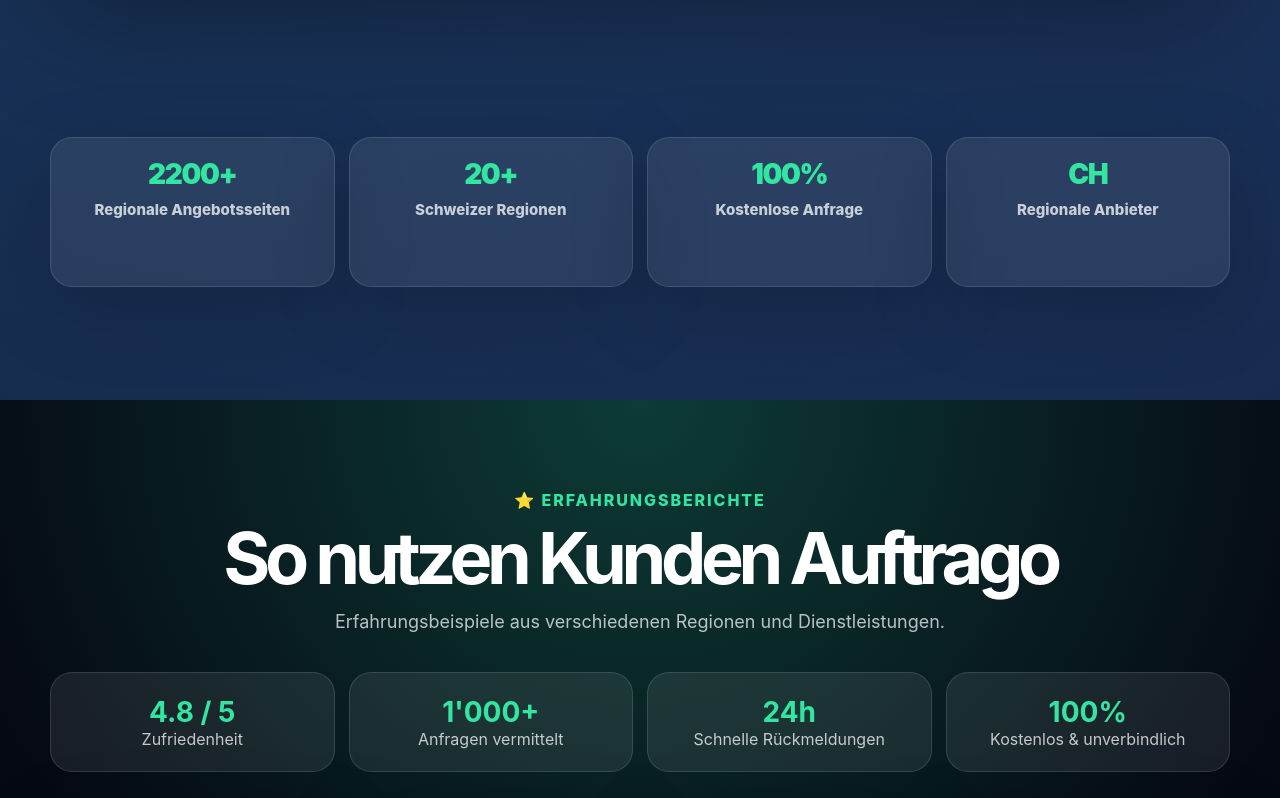
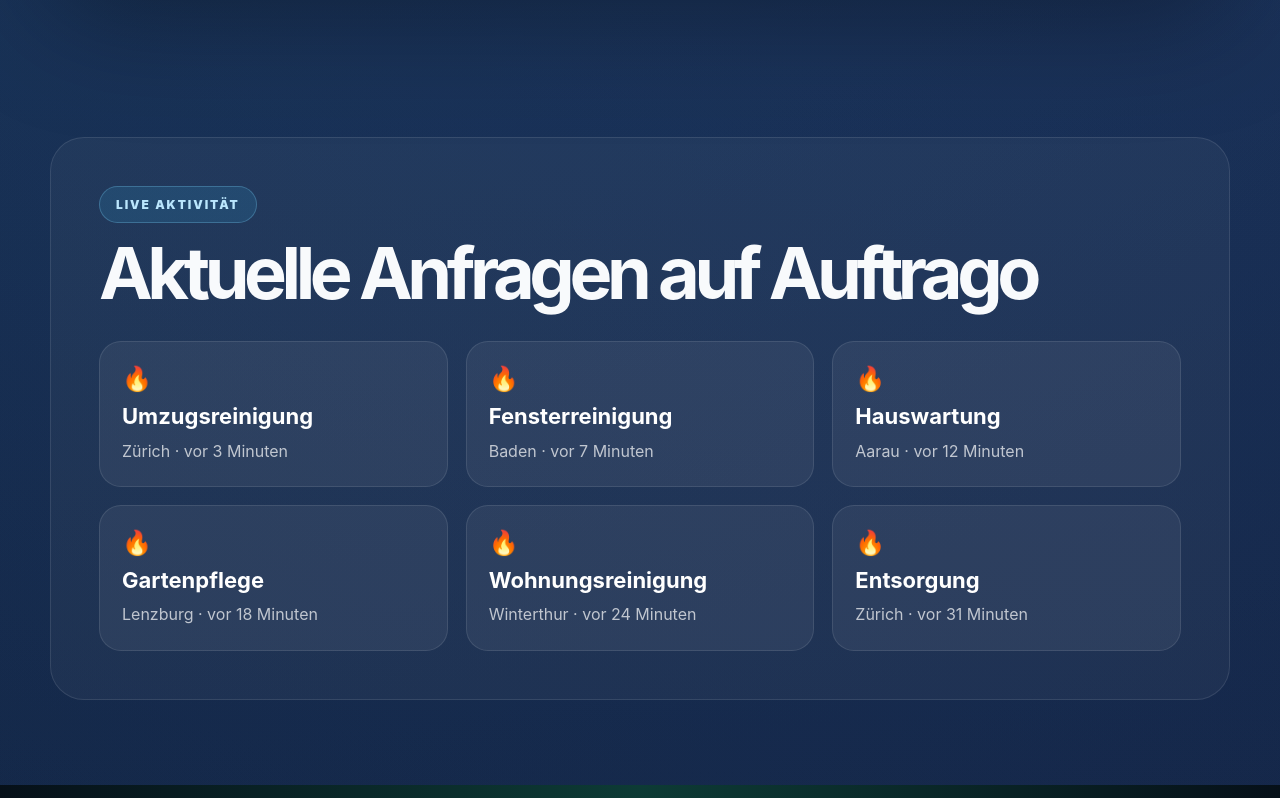
Before and after one commit to Cavara266/auftrago, a Next.js app: page / in a window 1280 px wide. Shown: the part 2340-3138 px from the top of the page. Built offline with nearby package versions, Linux system fonts and the light colour scheme; no server answers; the database is empty.

Commit message:
Improve live activity and reviews layout

```diff
--- a/app/page.tsx
+++ b/app/page.tsx
@@ -256,25 +256,48 @@
 
     <section className="premium-section">
   <div className="container">
-          <div className="trust-stats">
-            <div className="trust-card">
-              <strong>2200+</strong>
-              <span>Regionale Angebotsseiten</span>
+    <div className="live-activity-card">
+      <div className="live-activity-head">
+        <span className="eyebrow">Live Aktivität</span>
+        <h2>Aktuelle Anfragen auf Auftrago</h2>
       </div>
 
-            <div className="trust-card">
-              <strong>20+</strong>
-              <span>Schweizer Regionen</span>
+      <div className="live-activity-grid">
+        <div className="live-request-card">
+          <span>🔥</span>
+          <strong>Umzugsreinigung</strong>
+          <p>Zürich · vor 3 Minuten</p>
         </div>
 
-            <div className="trust-card">
-              <strong>100%</strong>
-              <span>Kostenlose Anfrage</span>
+        <div className="live-request-card">
+          <span>🔥</span>
+          <strong>Fensterreinigung</strong>
+          <p>Baden · vor 7 Minuten</p>
         </div>
 
-            <div className="trust-card">
-              <strong>CH</strong>
-              <span>Regionale Anbieter</span>
+        <div className="live-request-card">
+          <span>🔥</span>
+          <strong>Hauswartung</strong>
+          <p>Aarau · vor 12 Minuten</p>
+        </div>
+
+        <div className="live-request-card">
+          <span>🔥</span>
+          <strong>Gartenpflege</strong>
+          <p>Lenzburg · vor 18 Minuten</p>
+        </div>
+
+        <div className="live-request-card">
+          <span>🔥</span>
+          <strong>Wohnungsreinigung</strong>
+          <p>Winterthur · vor 24 Minuten</p>
+        </div>
+
+        <div className="live-request-card">
+          <span>🔥</span>
+          <strong>Entsorgung</strong>
+          <p>Zürich · vor 31 Minuten</p>
+        </div>
       </div>
     </div>
   </div>
```
Also changed, not shown: app/globals.css. Lines whose indentation alone changed are shown as unchanged.
